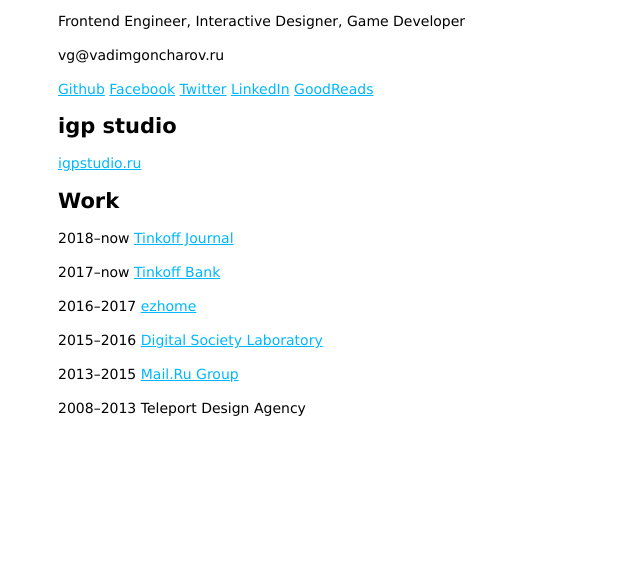
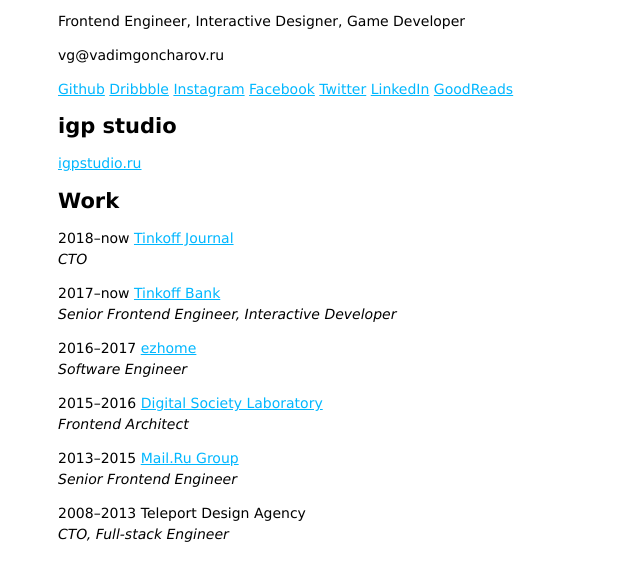
Before and after one commit to vadimgoncharov/vadimgoncharov.ru, a plain HTML site: page docs/index.html in a window 1280 px wide. Shown: the part 105-686 px from the top of the page, without its empty margins (0-640 px from the left). Drawn offline with Linux system fonts and the light colour scheme.

Commit message:
Add roles and new socials (dribbble and instagram)

```diff
--- a/docs/index.html
+++ b/docs/index.html
@@ -26,29 +26,42 @@
         h1 + p {
             max-width: 200px;
         }
+        .social > a {
+            display: block;
+            margin-top: 3px;
+        }
     }
 
     a {
         color: #00B7FF;
+    }
+
+    p > i {
+        display: block;
+        margin-top: 1px;
     }
 </style>
 <body>
     <h1>Vadim Goncharov</h1>
     <p>Frontend&nbsp;Engineer, Interactive&nbsp;Designer, Game&nbsp;Developer</p>
     <p>vg@vadimgoncharov.ru</p>
-    <a href="https://www.github.com/vadimgoncharov">Github</a>
-    <a href="https://www.facebook.com/vadimgoncharov">Facebook</a>
-    <a href="https://twitter.com/vadimgoncharov">Twitter</a>
-    <a href="https://www.linkedin.com/in/vadimgoncharovru">LinkedIn</a>
-    <a href="https://www.goodreads.com/vadimgoncharov">GoodReads</a>
+    <div class="social">
+        <a href="https://www.github.com/vadimgoncharov">Github</a>
+        <a href="https://dribbble.com/vadimgoncharov">Dribbble</a>
+        <a href="https://www.instagram.com/kotanos_cubes/">Instagram</a>
+        <a href="https://www.facebook.com/vadimgoncharov">Facebook</a>
+        <a href="https://twitter.com/vadimgoncharov">Twitter</a>
+        <a href="https://www.linkedin.com/in/vadimgoncharovru">LinkedIn</a>
+        <a href="https://www.goodreads.com/vadimgoncharov">GoodReads</a>
+    </div>
     <h2>igp studio</h2>
     <p><a href="http://igpstudio.ru/">igpstudio.ru</a></p>
     <h2>Work</h2>
-    <p>2018–now <a href="https://journal.tinkoff.ru/">Tinkoff Journal</a></p>
-    <p>2017–now <a href="https://www.tinkoff.ru/">Tinkoff Bank</a></p>
-    <p>2016–2017 <a href="https://www.ezhome.com">ezhome</a></p>
-    <p>2015–2016 <a href="http://digsolab.com">Digital Society Laboratory</a></p>
-    <p>2013–2015 <a href="http://mail.ru">Mail.Ru Group</a></p>
-    <p>2008–2013 <span>Teleport Design Agency</span></p>
+    <p>2018–now <a href="https://journal.tinkoff.ru/">Tinkoff Journal</a> <i>CTO</i></p>
+    <p>2017–now <a href="https://www.tinkoff.ru/">Tinkoff Bank</a> <i>Senior Frontend Engineer, Interactive Developer</i></p>
+    <p>2016–2017 <a href="https://www.ezhome.com">ezhome</a> <i>Software Engineer</i></p>
+    <p>2015–2016 <a href="http://digsolab.com">Digital Society Laboratory</a> <i>Frontend Architect</i></p>
+    <p>2013–2015 <a href="http://mail.ru">Mail.Ru Group</a> <i>Senior Frontend Engineer</i></p>
+    <p>2008–2013 <span>Teleport Design Agency</span> <i>CTO, Full-stack Engineer</i></p>
 </body>
 </html>
```
